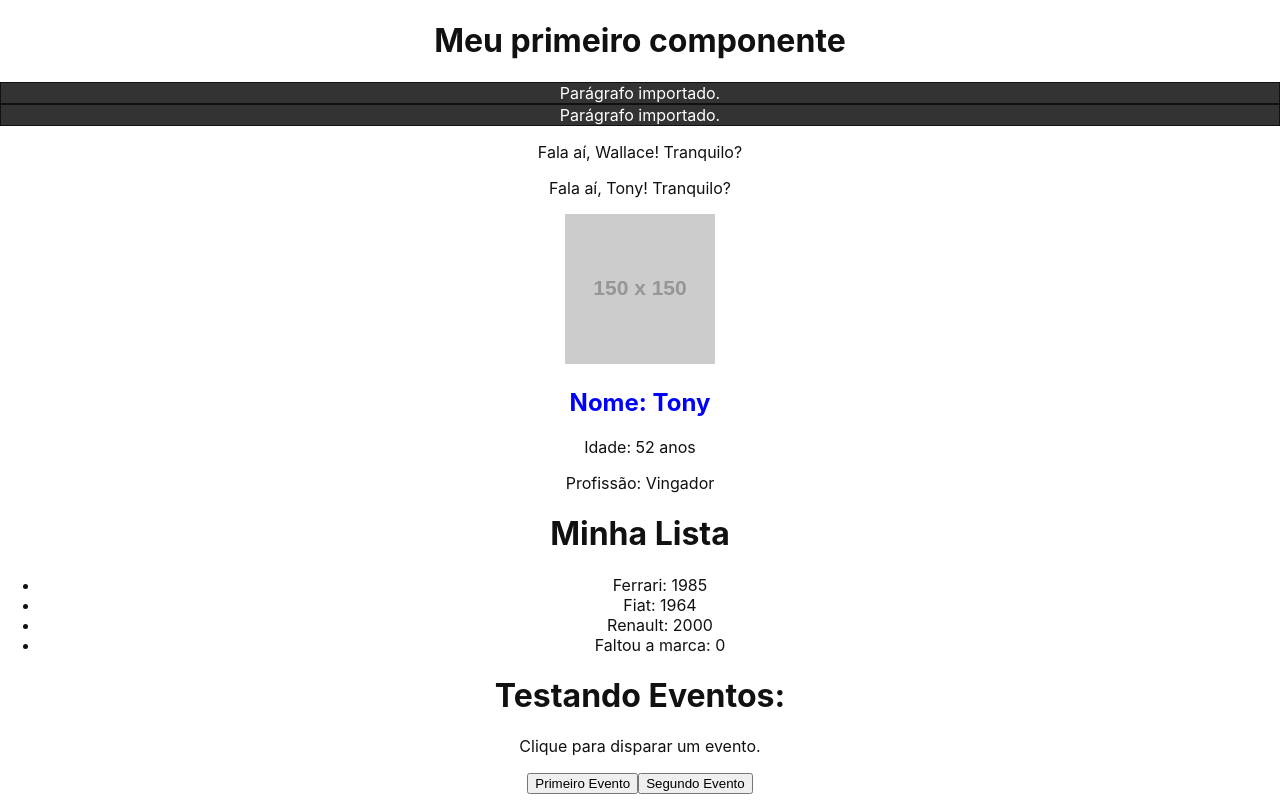
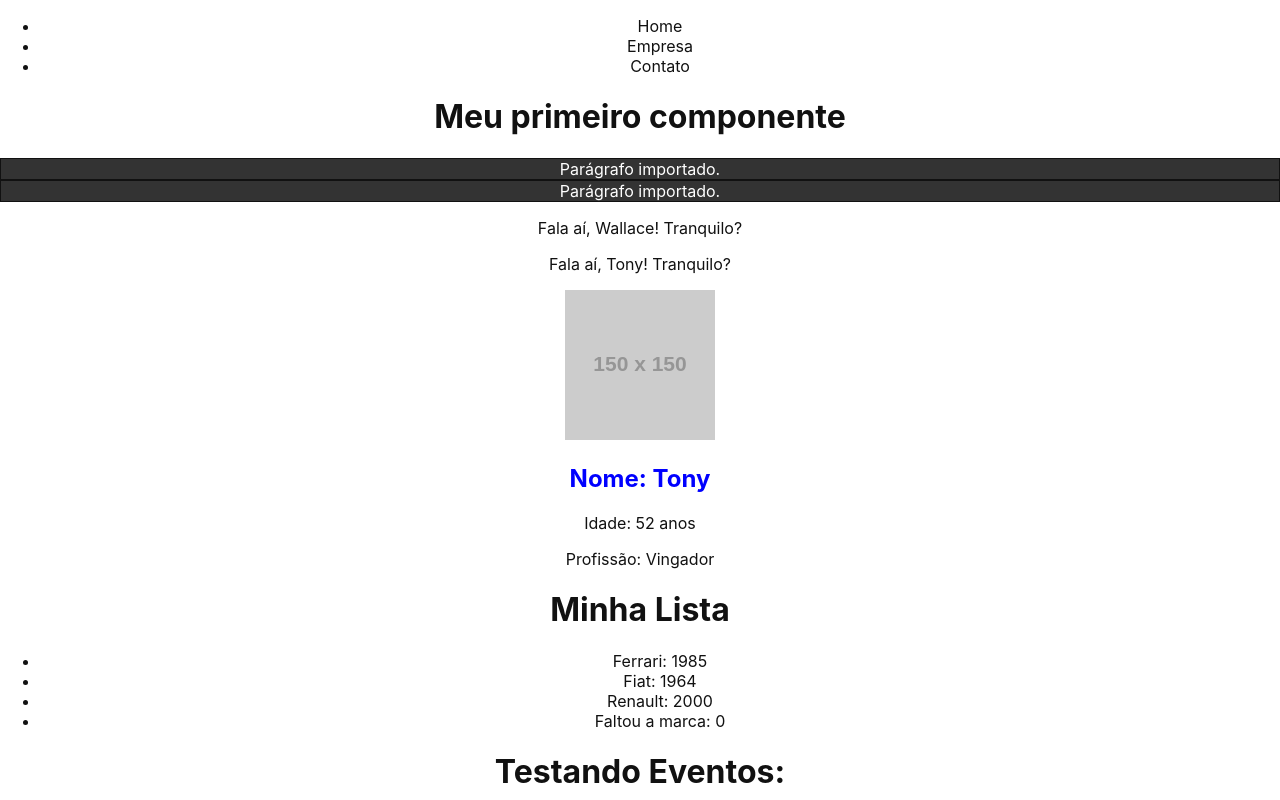
Before and after one commit to Baku-Stark/javascript, a React (Create React App) app in the folder React/projeto/: page /a in a window 1280 px wide. Shown: the top 800 px of the page. Built offline with nearby package versions, Linux system fonts and the light colour scheme.

Commit message:
⚛️ Update: Project React

```diff
--- a/React/projeto/src/App.js
+++ b/React/projeto/src/App.js
@@ -1,70 +1,34 @@
 import React from 'react';
-import { useState } from 'react';
+import { BrowserRouter, Routes, Route } from 'react-router-dom';
 
 import './App.css';
 /* <CSS da página */
 
-import HellWorld from './componentes/HelloWorld.js';
-/* <HellWorld /> => Importado */
+import Home from './componentes/pages/Home'
+import Empresa from './componentes/pages/Empresa'
+import Contato from './componentes/pages/Contato'
+/* pages => Importado */
 
-import CallMeByYourName from './componentes/CallMeByYourName.js'
-/* <CallMeByYourName /> => Importado */
 
-import Foto from './componentes/Foto.js'
-/* <Foto /> => Importado */
-
-import Frase from './componentes/Frase'
-/* <Frase /> => Importado */
-
-import List from './componentes/List'
-/* <List /> => Importado */
-
-import Event from './componentes/Event'
-/* <Event /> => Importado */
-
-import Form from './componentes/Form'
-/* <Form /> => Importado */
-
-import Condicional from './componentes/Cond'
-/* <Condicional /> => Importado */
-
-import ListaArray from './componentes/ListArray'
-/* <ListaArray /> => Importado */
-
-import YourName from './componentes/YourName';
-/* <YourName /> => Importado */
-
-import Saudacao from './componentes/Saudacao';
-/* <Saudacao /> => Importado */
-
-function App() {
-  const nomeApp = "Tony"
-  const meusItens = ['React', 'Vue', 'Angular']
-  const [nome, setNome] = useState()
+function App(){
   return (
     <div className="App">
-      <HellWorld />
-      <Frase />
-      <CallMeByYourName nome="Wallace"/>
-      <CallMeByYourName nome={nomeApp}/>
-      <Foto
-        nome={nomeApp}
-        idade="52"
-        profissao="Vingador"
-        foto="https://via.placeholder.com/150"
-      />
-      <List />
-      <Event/>
-      <Form />
-      <h1>Renderização Condicional</h1>
-      <Condicional/>
-      <h1>Lista de coisas boas</h1>
-      <ListaArray itens={meusItens}/>
-      <ListaArray itens=''/>
-      <h1>Curso React: State Lift - #14</h1>
-      <YourName setNome={setNome}/>
-      <Saudacao nome={nome}/>
-      <h1>Curso React: Implementando o React Router - #15</h1>
+      <header>
+        <nav>
+          <ul>
+            <li>Home</li>
+            <li>Empresa</li>
+            <li>Contato</li>
+          </ul>
+        </nav>
+      </header>
+      <BrowserRouter>
+        <Routes>
+          <Route path='/a' element={<Home />}/>
+          <Route path='/b' element={<Empresa />}/>
+          <Route path='/c' element={<Contato />}/>
+        </Routes>
+      </BrowserRouter>
     </div>
   );
 }
--- /dev/null
+++ b/React/projeto/src/componentes/pages/Contato.js
@@ -0,0 +1,9 @@
+function Contato(){
+    return(
+        <div>
+            <h1>Olá, Contato!!</h1>
+        </div>
+    )
+}
+
+export default Contato
--- /dev/null
+++ b/React/projeto/src/componentes/pages/Empresa.js
@@ -0,0 +1,9 @@
+function Empresa(){
+    return(
+        <div>
+            <h1>Olá, Empresa!!</h1>
+        </div>
+    )
+}
+
+export default Empresa
--- /dev/null
+++ b/React/projeto/src/componentes/pages/Home.js
@@ -0,0 +1,69 @@
+import { useState } from 'react';
+
+import HellWorld from '../HelloWorld';
+/* <HellWorld /> => Importado */
+
+import CallMeByYourName from '../CallMeByYourName'
+/* <CallMeByYourName /> => Importado */
+
+import Foto from '../Foto.js'
+/* <Foto /> => Importado */
+
+import Frase from '../Frase'
+/* <Frase /> => Importado */
+
+import List from '../List'
+/* <List /> => Importado */
+
+import Event from '../Event'
+/* <Event /> => Importado */
+
+import Form from '../Form'
+/* <Form /> => Importado */
+
+import Condicional from '../Cond'
+/* <Condicional /> => Importado */
+
+import ListaArray from '../ListArray'
+/* <ListaArray /> => Importado */
+
+import YourName from '../YourName';
+/* <YourName /> => Importado */
+
+import Saudacao from '../Saudacao';
+/* <Saudacao /> => Importado */
+
+function Home(){
+    const nomeApp = "Tony"
+    const meusItens = ['React', 'Vue', 'Angular']
+    const [nome, setNome] = useState()
+
+    return(
+      <div>
+        <HellWorld />
+        <Frase />
+        <CallMeByYourName nome="Wallace"/>
+        <CallMeByYourName nome={nomeApp}/>
+        <Foto
+          nome={nomeApp}
+          idade="52"
+          profissao="Vingador"
+          foto="https://via.placeholder.com/150"
+        />
+        <List />
+        <Event/>
+        <Form />
+        <h1>Renderização Condicional</h1>
+        <Condicional/>
+        <h1>Lista de coisas boas</h1>
+        <ListaArray itens={meusItens}/>
+        <ListaArray itens=''/>
+        <h1>Curso React: State Lift - #14</h1>
+        <YourName setNome={setNome}/>
+        <Saudacao nome={nome}/>
+        <h1>Curso React: Implementando o React Router - #15</h1>
+      </div>
+    )
+}
+
+export default Home
```
